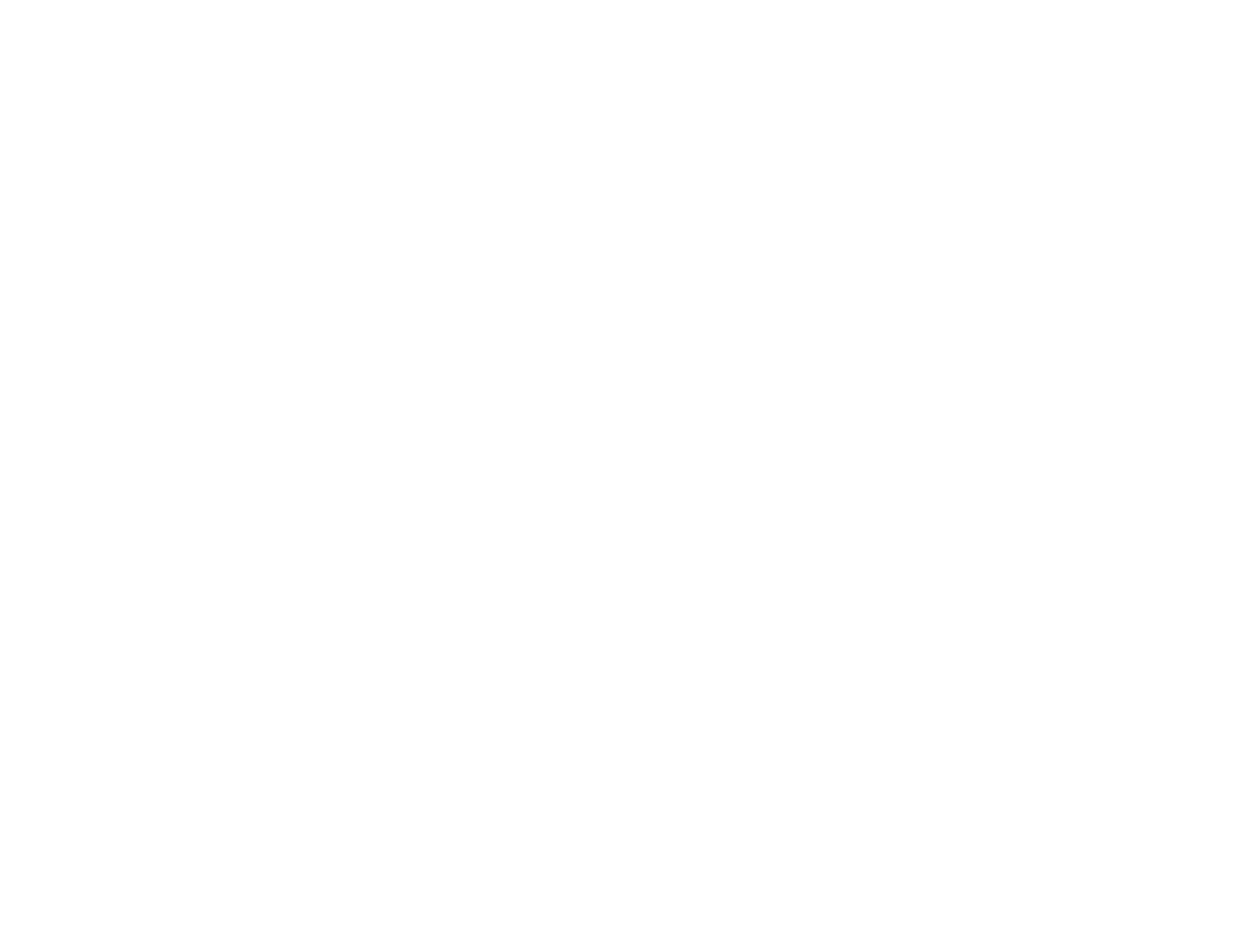
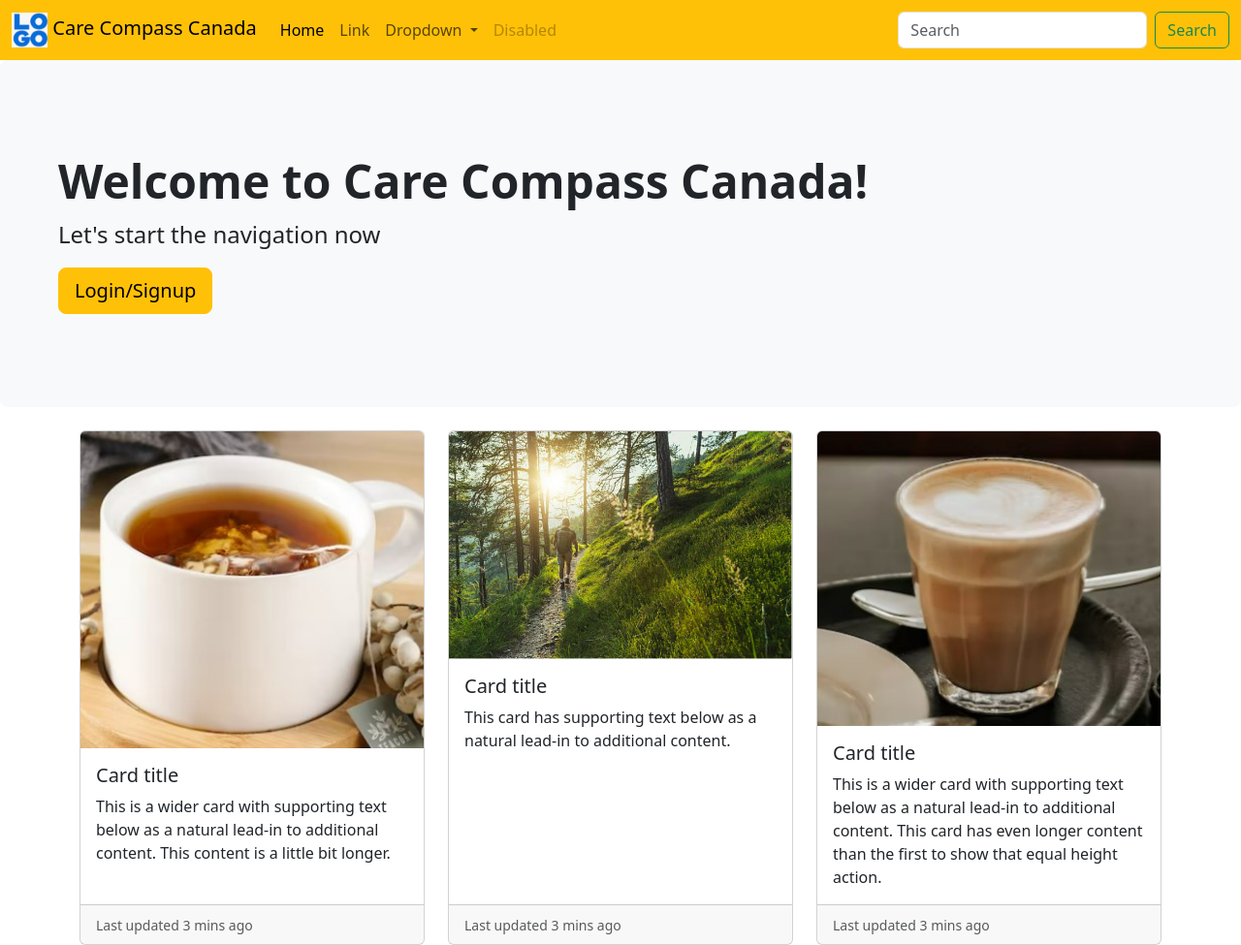
Before and after one commit to vik061/demo05_lum_victor, a plain HTML site: page index.html in a window 1280 px wide. Shown: the whole page at 97% size. Before the commit the page ends 800 px from the top, so only its background shows below. Drawn offline with nearby package versions, Linux system fonts and the light colour scheme.

Commit message:
Add Bootstrap code

```diff
--- a/index.html
+++ b/index.html
@@ -10,7 +10,12 @@
     <meta name="viewport" content="width=device-width, initial-scale=1">
 
     <!-- Bootstrap Library CSS CDN go here -->
+    <link href="https://cdn.jsdelivr.net/npm/bootstrap@5.3.2/dist/css/bootstrap.min.css" rel="stylesheet"
+        integrity="sha384-T3c6CoIi6uLrA9TneNEoa7RxnatzjcDSCmG1MXxSR1GAsXEV/Dwwykc2MPK8M2HN" crossorigin="anonymous">
     <!-- Boostrap Library JS CDN  go here -->
+    <script src="https://cdn.jsdelivr.net/npm/bootstrap@5.3.2/dist/js/bootstrap.bundle.min.js"
+        integrity="sha384-C6RzsynM9kWDrMNeT87bh95OGNyZPhcTNXj1NW7RuBCsyN/o0jlpcV8Qyq46cDfL"
+        crossorigin="anonymous"></script>
 
     <!-- Other libraries go here -->
 
@@ -26,6 +31,114 @@
     <!------------------------------>
     <!-- Stuff for body goes here -->
 
+    <!-- this is the navbar -->
+    <nav class="navbar navbar-expand-lg bg-warning">
+        <div class="container-fluid">
+            <a class="navbar-brand" href="#">
+                <img src="./images/logo.jpg" height="36">
+                Care Compass Canada
+            </a>
+            <button class="navbar-toggler" type="button" data-bs-toggle="collapse"
+                data-bs-target="#navbarSupportedContent" aria-controls="navbarSupportedContent" aria-expanded="false"
+                aria-label="Toggle navigation">
+                <span class="navbar-toggler-icon"></span>
+            </button>
+            <div class="collapse navbar-collapse" id="navbarSupportedContent">
+                <ul class="navbar-nav me-auto mb-2 mb-lg-0">
+                    <li class="nav-item">
+                        <a class="nav-link active" aria-current="page" href="#">Home</a>
+                    </li>
+                    <li class="nav-item">
+                        <a class="nav-link" href="#">Link</a>
+                    </li>
+                    <li class="nav-item dropdown">
+                        <a class="nav-link dropdown-toggle" href="#" role="button" data-bs-toggle="dropdown"
+                            aria-expanded="false">
+                            Dropdown
+                        </a>
+                        <ul class="dropdown-menu">
+                            <li><a class="dropdown-item" href="#">Action</a></li>
+                            <li><a class="dropdown-item" href="#">Another action</a></li>
+                            <li>
+                                <hr class="dropdown-divider">
+                            </li>
+                            <li><a class="dropdown-item" href="#">Something else here</a></li>
+                        </ul>
+                    </li>
+                    <li class="nav-item">
+                        <a class="nav-link disabled" aria-disabled="true">Disabled</a>
+                    </li>
+                </ul>
+                <form class="d-flex" role="search">
+                    <input class="form-control me-2" type="search" placeholder="Search" aria-label="Search">
+                    <button class="btn btn-outline-success" type="submit">Search</button>
+                </form>
+            </div>
+        </div>
+    </nav>
+
+    <!-- this is the welcome banner-->
+    <div class="p-5 mb-4 bg-light rounded-3">
+        <div class="container-fluid py-5">
+            <h1 class="display-5 fw-bold">Welcome to Care Compass Canada!</h1>
+            <p class="col-md-8 fs-4">Let's start the navigation now</p>
+
+            <button class="btn btn-warning btn-lg" type="button">Login/Signup</button>
+
+            <!-- Add an onclick attribute to define click event handler -->
+            <!-- <button onclick="window.location.href='login.html'" class="btn btn-primary btn-lg" type="button">Login/Signup</button> -->
+        </div>
+    </div>
+
+    <!--this is card gallery-->
+
+    <div class="container">
+        <div class="row row-cols-1 row-cols-md-3 g-4">
+            <div class="col">
+                <div class="card h-100">
+                    <img src="./images/drink1.jpg" class="card-img-top" alt="...">
+                    <div class="card-body">
+                        <h5 class="card-title">Card title</h5>
+                        <p class="card-text">This is a wider card with supporting text below as a natural lead-in to
+                            additional
+                            content. This content is a little bit longer.</p>
+                    </div>
+                    <div class="card-footer">
+                        <small class="text-muted">Last updated 3 mins ago</small>
+                    </div>
+                </div>
+            </div>
+            <div class="col">
+                <div class="card h-100">
+                    <img src="./images/hike1.jpg" class="card-img-top" alt="...">
+                    <div class="card-body">
+                        <h5 class="card-title">Card title</h5>
+                        <p class="card-text">This card has supporting text below as a natural lead-in to additional
+                            content.</p>
+                    </div>
+                    <div class="card-footer">
+                        <small class="text-muted">Last updated 3 mins ago</small>
+                    </div>
+                </div>
+            </div>
+            <div class="col">
+                <div class="card h-100">
+                    <img src="./images/drink3.jpg" class="card-img-top" alt="...">
+                    <div class="card-body">
+                        <h5 class="card-title">Card title</h5>
+                        <p class="card-text">This is a wider card with supporting text below as a natural lead-in to
+                            additional
+                            content. This card has even longer content than the first to show that equal height action.
+                        </p>
+                    </div>
+                    <div class="card-footer">
+                        <small class="text-muted">Last updated 3 mins ago</small>
+                    </div>
+                </div>
+            </div>
+        </div>
+    </div>
+
 
     <!---------------------------------------------->
     <!-- Your own JavaScript functions go here    -->
```
